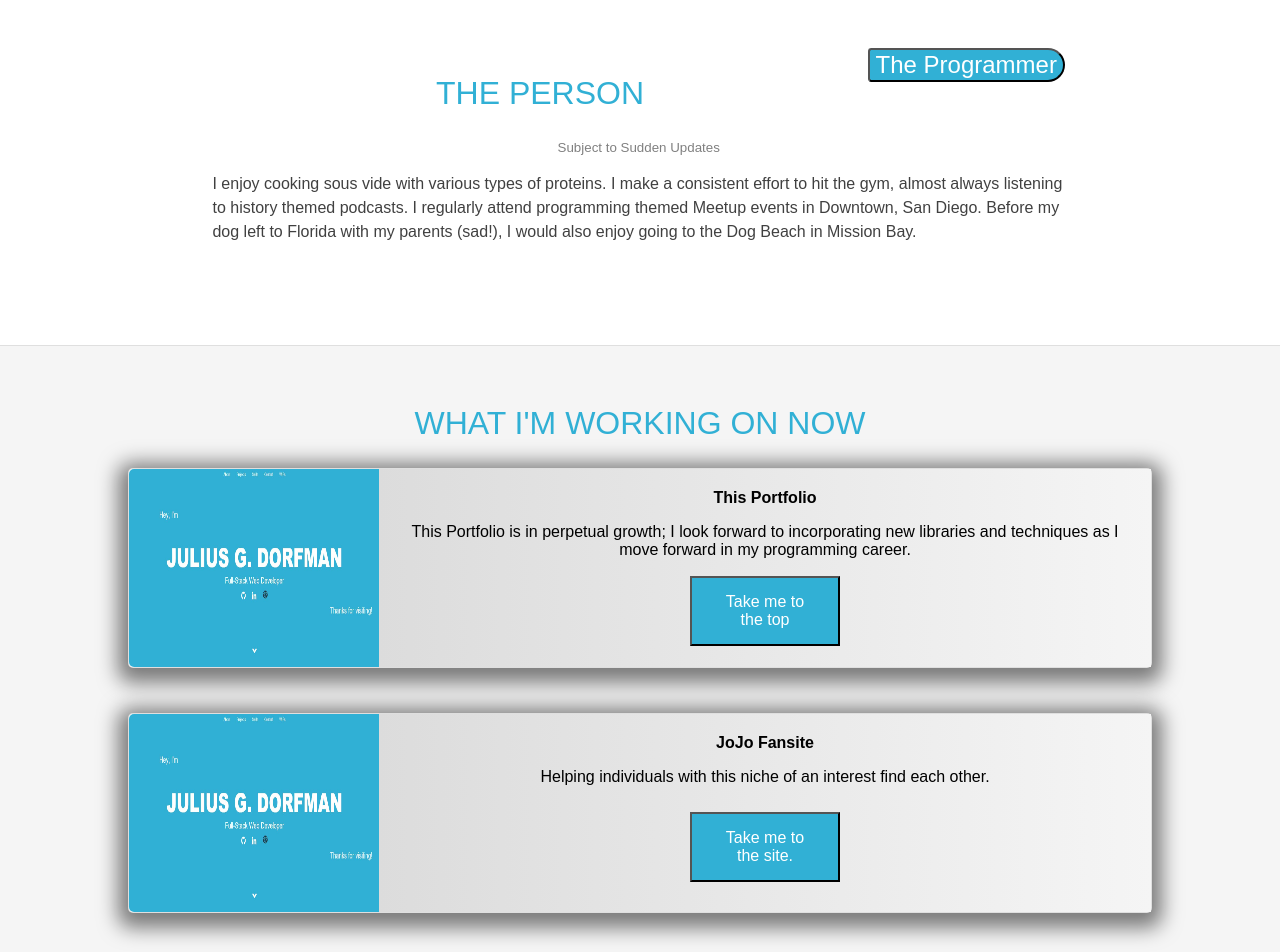
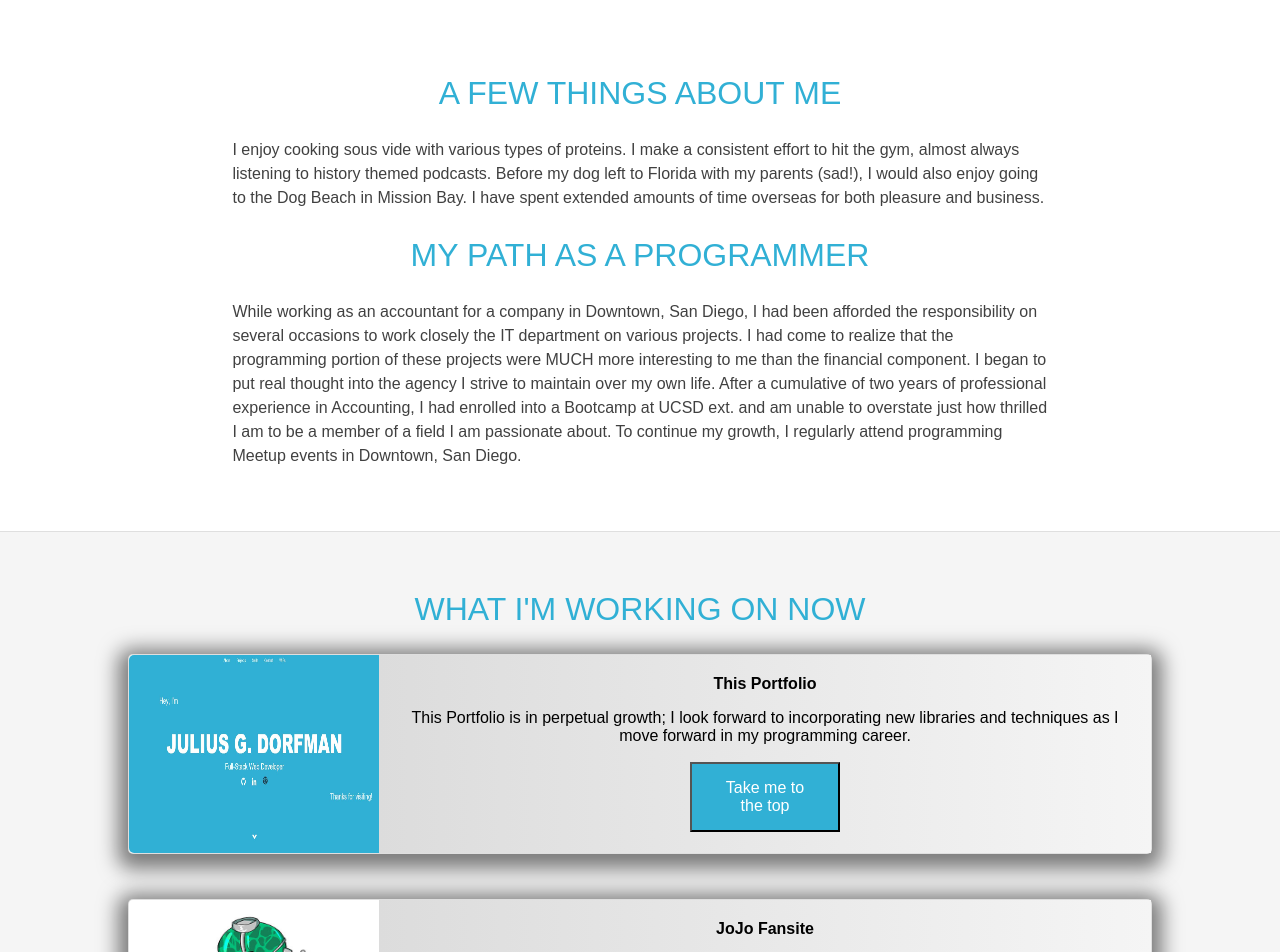
Before and after one commit to JuliusDorfman/juliusd-react-portfolio, a React (Create React App) app: page / in a window 1280 px wide. Shown: the part 800-1752 px from the top of the page. Built offline with nearby package versions, Linux system fonts and the light colour scheme.

Commit message:
css of about me and content fixes

```diff
--- a/src/components/Person/Person.js
+++ b/src/components/Person/Person.js
@@ -9,7 +9,6 @@ class person extends React.Component {
 		personMode : null
 	}
 }
-
 
 switchPersonHandler = (event) => {
 	if (this.state.personMode === false) {
--- a/src/components/Programmer/Programmer.js
+++ b/src/components/Programmer/Programmer.js
@@ -5,6 +5,7 @@ class programmer extends React.Component {
 	constructor(props) {
 		super(props);
 	}
+
 	render() {
 	return (
 		<div>
--- a/src/pages/Homepage.css
+++ b/src/pages/Homepage.css
@@ -209,9 +209,17 @@ body {
 }
 
 .main-content {
-    flex: 0 0 66.6%;
+    flex: 30%;
+    margin: 20px;
     margin-top: 3rem;
     margin-bottom: 3rem;
+}
+
+.the-programmer {
+}
+
+.the-person {
+
 }
 
 .side-content-sm {
--- a/src/pages/Homepage.js
+++ b/src/pages/Homepage.js
@@ -60,13 +60,13 @@ goToProgrammer = (event) => {
 console.log("goodbye");
 };
 
+
 	render() {
 		return (
 
 <div className="pages-homepage">
 		<div className="navbar">
-	      <a href="#person" className="hover">The Person</a>
-        <a href="#programmer" className="hover">The Programmer</a>
+	      <a href="#aboutme" className="hover">About Me</a>
 	      <a href="#projects" className="hover">Projects</a>
         <a href="#wips" className="hover">WIPs</a>
 	      <a href="#skills" className="hover">Skills</a>
@@ -244,46 +244,28 @@ console.log("goodbye");
         </div>
       </div>
 
-      <div className="row white box-shadow">
+      <div className="row white box-shadow" id="aboutme">
         <div className="content-slider">
 
-          <div className="side-content" id="person"></div>
-          <div className="main-content" >
-            <a
-              href="#programmer"
-              className="float-right"
-              onClick={this.goToPerson}
-            >
-              <button className="slide-right btn btn-slide">The Programmer</button>
-            </a>
+
+          <div className="side-content"></div>
+          <div className="main-content the-person" >
             <div className="content-header">
               <a className="anchor" name="about"></a>
-              <h2>The Person</h2>
-              <small>Subject to Sudden Updates</small>
+              <h2>A Few Things About Me</h2>
             </div>
             <div className="content-body">
               <p>
                   I enjoy cooking sous vide with various types of proteins.
                   I make a consistent effort to hit the gym, almost always listening to history themed podcasts.
-                  I regularly attend programming themed Meetup events in Downtown, San Diego.
                   Before my dog left to Florida with my parents (sad!), I would also enjoy going to the Dog Beach in Mission Bay.
+                  I have spent extended amounts of time overseas for both pleasure and business.
               </p>
             </div>
-          </div>
-          <div className="side-content"></div>
 
-          <div className="side-content"></div>
-          <div className="main-content">
-            <a
-              href="#person"
-              className="float-left"
-              onClick={this.goToProgrammer}
-            >
-              <button className="slide-left btn btn-slide">The Person</button></a>
             <div className="content-header">
               <a className="anchor" name="about"></a>
-
-              <h2>The Programmer</h2>
+              <h2>My Path as a Programmer</h2>
             </div>
             <div className="content-body">
               <p>While working as an accountant for a company in Downtown, San Diego,
@@ -293,12 +275,13 @@ console.log("goodbye");
               I began to put real thought into the agency I strive to maintain over my own life.
               After a cumulative of two years of professional experience in Accounting,
               I had enrolled into a Bootcamp at UCSD ext. and am unable to overstate just how
-              thrilled I am to be a member of a field I am passionate about.
+              thrilled I am to be a member of a field I am passionate about. To continue my growth,
+              I regularly attend programming Meetup events in Downtown, San Diego.
               </p>
             </div>
           </div>
-          <div className="side-content" id="programmer"></div>
 
+          <div className="side-content"></div>
         </div>
       </div>
 
@@ -330,13 +313,13 @@ console.log("goodbye");
         <div className="project-card">
           <div className="image-container">
             <div className="project-image">
-              <img src="../assets/images/portfolio_screen.jpg" alt="portoflio screenshot"/>
+              <img src="../assets/images/heirophant_green.jpg" alt="portoflio screenshot"/>
             </div>
           </div>
         <div className="project-content">
         <h4>JoJo Fansite</h4>
         <p>Helping individuals with this niche of an interest find each other.</p>
-        <a href="#"><button className="btn btn-primary">Take me to the site.</button></a>
+        <a href="/#"><button className="btn btn-primary">DEMO TBA</button></a>
         </div>
       </div>
 
```
Also changed, not shown: public/assets/images/heirophant_green.jpg (added), src/components/MeWrapper/MeWrapper.css (added), src/components/MeWrapper/MeWrapper.js (added), src/components/MeWrapper/index.js (added).
